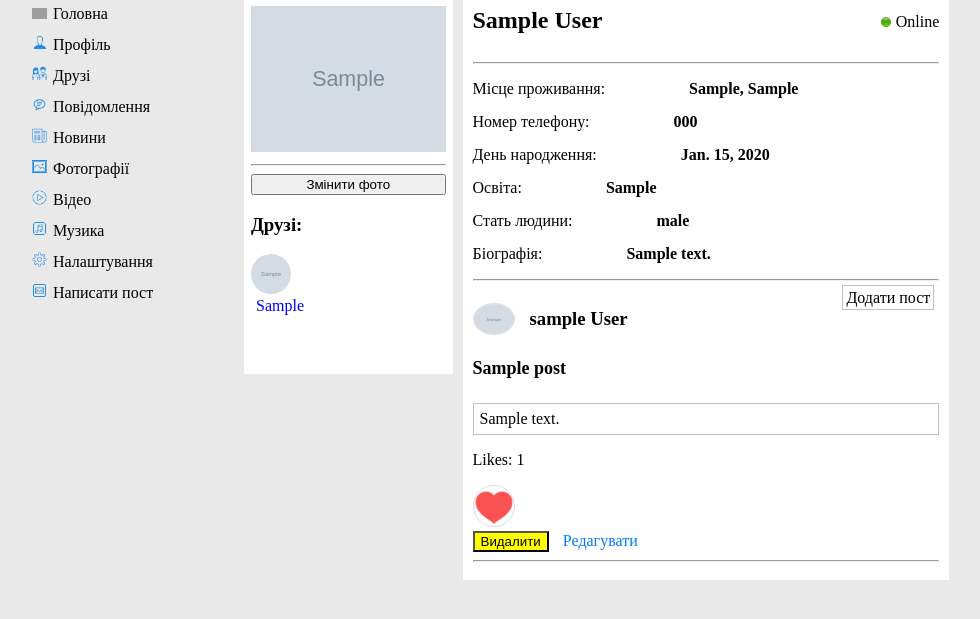
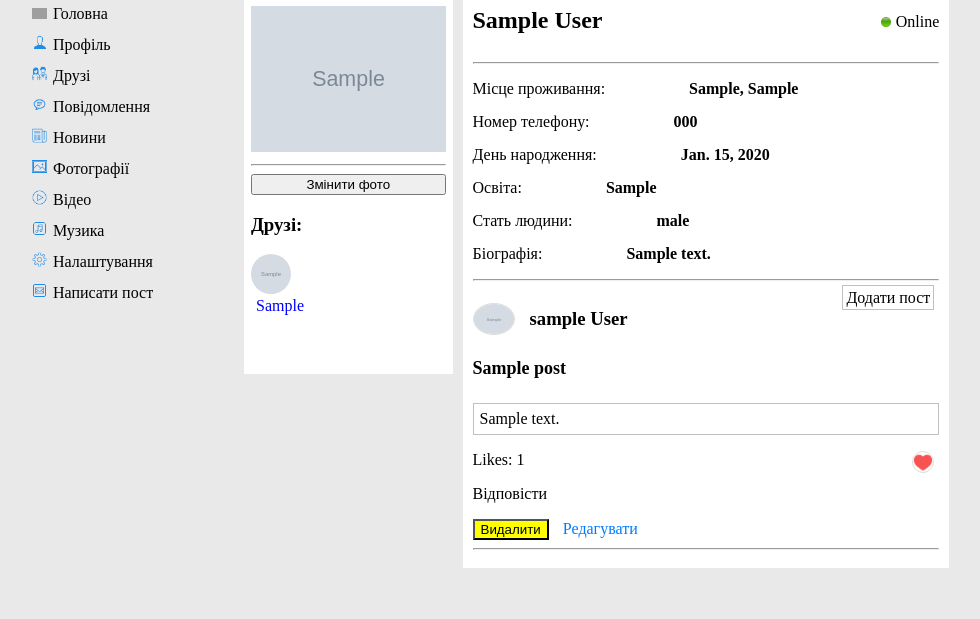
Before and after one commit to ZhankovVG/Ukrainian_social_network, a Django app: page /public_profile/1/ in a window 1280 px wide. Shown: the part 64-683 px from the top of the page, without its empty margins (238-1218 px from the left). Run offline with Django 4.2, Linux system fonts and the light colour scheme; a user stored in the database is signed in; tables that the repository leaves empty hold one stand-in row (values such as "Sample post"); grey boxes marked "Sample" are stand-in pictures; some libraries are stand-ins or nearby versions; grey boxes are pictures that could not be loaded.

Commit message:
adding likes on posts

```diff
--- a/Ukrainian_social_network/settings.py
+++ b/Ukrainian_social_network/settings.py
@@ -124,7 +124,7 @@ USE_TZ = True
 # Static files (CSS, JavaScript, Images)
 # https://docs.djangoproject.com/en/4.2/howto/static-files/
 
-STATIC_URL = 'static/'
+STATIC_URL = '/static/'
 
 STATICFILES_DIRS = [
     BASE_DIR / 'static',
--- a/static/profiles/css/profile_page/profile_page.css
+++ b/static/profiles/css/profile_page/profile_page.css
@@ -157,3 +157,16 @@
     text-decoration: none;
 }
 /* Post output end */
+
+
+/* likes post start */
+
+.post img {
+    width: 20px;
+    float: right;
+    cursor: pointer;
+}
+
+
+
+/* likes post end */
--- a/templates/includes/scripts.html
+++ b/templates/includes/scripts.html
@@ -3,4 +3,4 @@
 <!-- JS Scripts -->
 <script src="https://code.jquery.com/jquery-3.6.4.min.js"></script>
 <script src="{% static "js/friend_messages.js" %}"></script>
-<script src="{% static "js/add_likes.js" %}"></script>
+<script src="{% static "static/profiles/js/add_likes.js" %}"></script>
--- a/templates/profiles/layout.html
+++ b/templates/profiles/layout.html
@@ -118,11 +118,13 @@
     <!-- Left side of the page end -->
 
     {% block content %}
+    {% include 'includes/scripts.html' %}
     {% endblock %}
 
     <!-- <footer>
         <p>&copy; 2023 iN UA соціальна мережа</p>
     </footer> -->
+
 </body>
 
 </html>
--- a/templates/profiles/public_profile.html
+++ b/templates/profiles/public_profile.html
@@ -98,12 +98,15 @@
                         <h3>{{ post.author.username }} {{ post.author.last_name }}</h3>
                     </div>
                 </div>
-                <h4 class="post_title">{{ post.title }}</h4>
-                <p class="post_content">{{ post.content }}</p>
+                <div class="post">
+                    <h4 class="post_title">{{ post.title }}</h4>
+                    <p class="post_content">{{ post.content }}</p>
 
-                <p>Likes: <span id="likes_count_{{ post.id }}">{{ post.total_likes }}</span></p>
-                <img class="like-button" data-post-id="{{ post.id }}" src="{% static 'profiles/img/like.png' %}"
-                    alt="like">
+                    <img class="like-button" data-post-id="{{ post.id }}" src="{% static 'profiles/img/like.png' %}"
+                        alt="like">
+                    <p>Likes: <span id="likes_count_{{ post.id }}">{{ post.total_likes }}</span></p>
+                    <p>Відповісти</p>
+                </div>
 
                 <div class="button_post_profile">
                     {% if post.author == request.user %}
```
